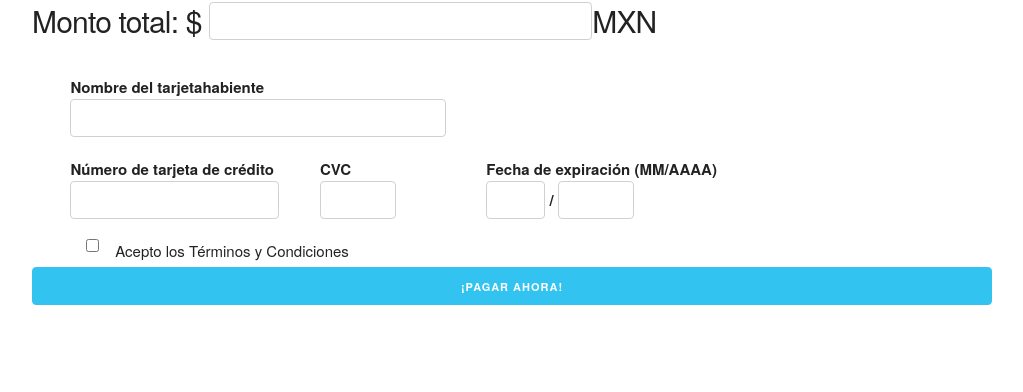
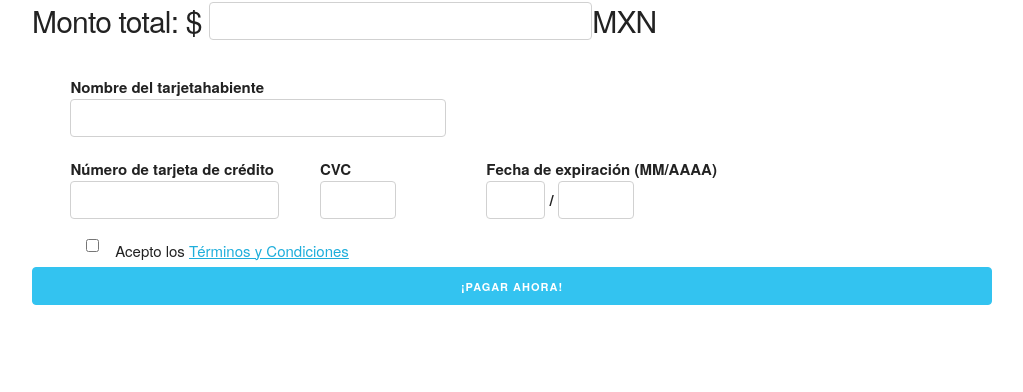
Before and after one commit to HectorBlisS/FixterGeek, a Django app: template pagos/templates/pagos/pago.html in a window 1280 px wide. Shown: the part 408-800 px from the top of the page, without its empty margins (128-1151 px from the left). Run offline with Django 3.2, Linux system fonts and the light colour scheme; the template is opened without the code that fills it, so the values that code supplies are empty; some libraries are stand-ins or nearby versions.

Commit message:
terminos agregados

```diff
--- a/pagos/templates/pagos/pago.html
+++ b/pagos/templates/pagos/pago.html
@@ -92,7 +92,7 @@
     </label>
 
   </div>
-  <input class="one columns" type="checkbox" name="terminos" value="True">Acepto los Términos y Condiciones<br>
+  <input class="one columns" type="checkbox" name="terminos" value="True">Acepto los <a href="{%url 'pagos:terminos'%}">Términos y Condiciones</a><br>
 <button type="submit" class="button-primary u-full-width">¡Pagar ahora!</button>
 <img id="loader" style="width:100px;display:block; true;margin:0 auto;" src="https://d13yacurqjgara.cloudfront.net/users/82092/screenshots/1073359/spinner.gif">
 </form>
```
